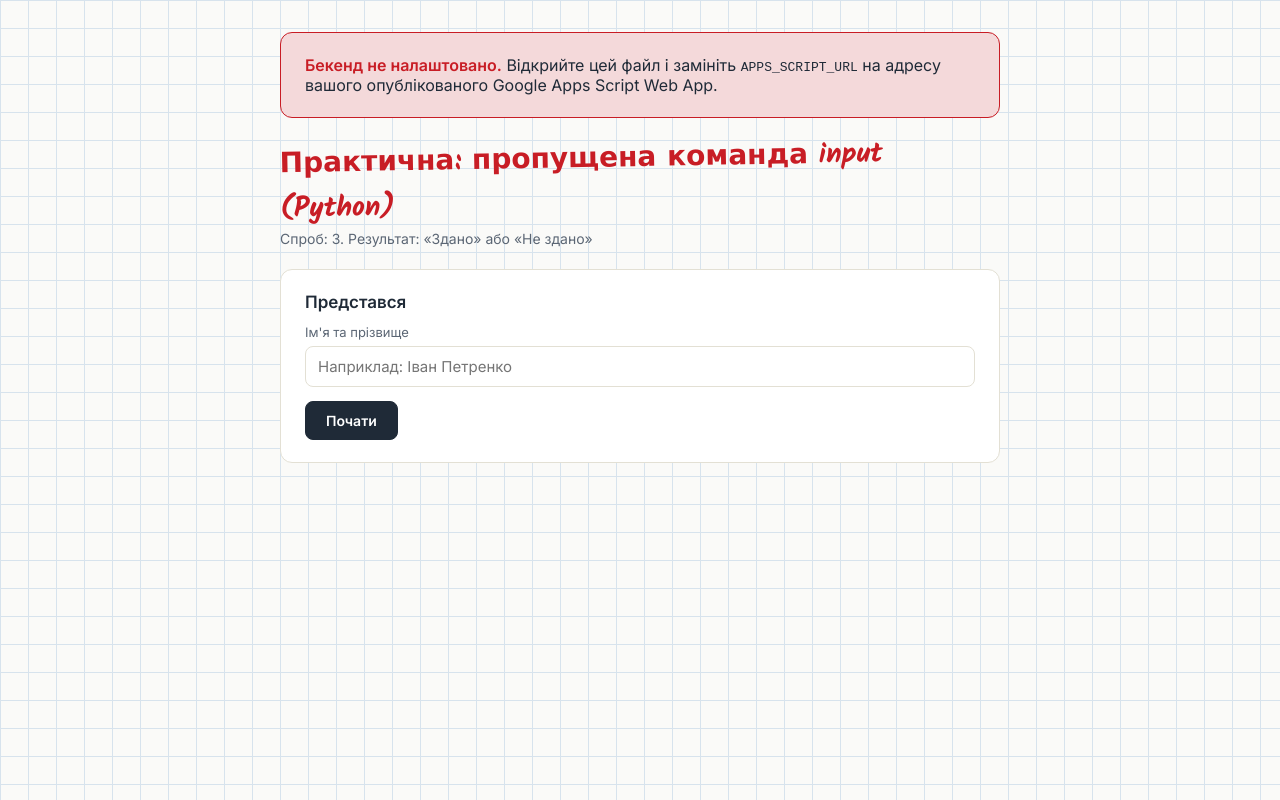
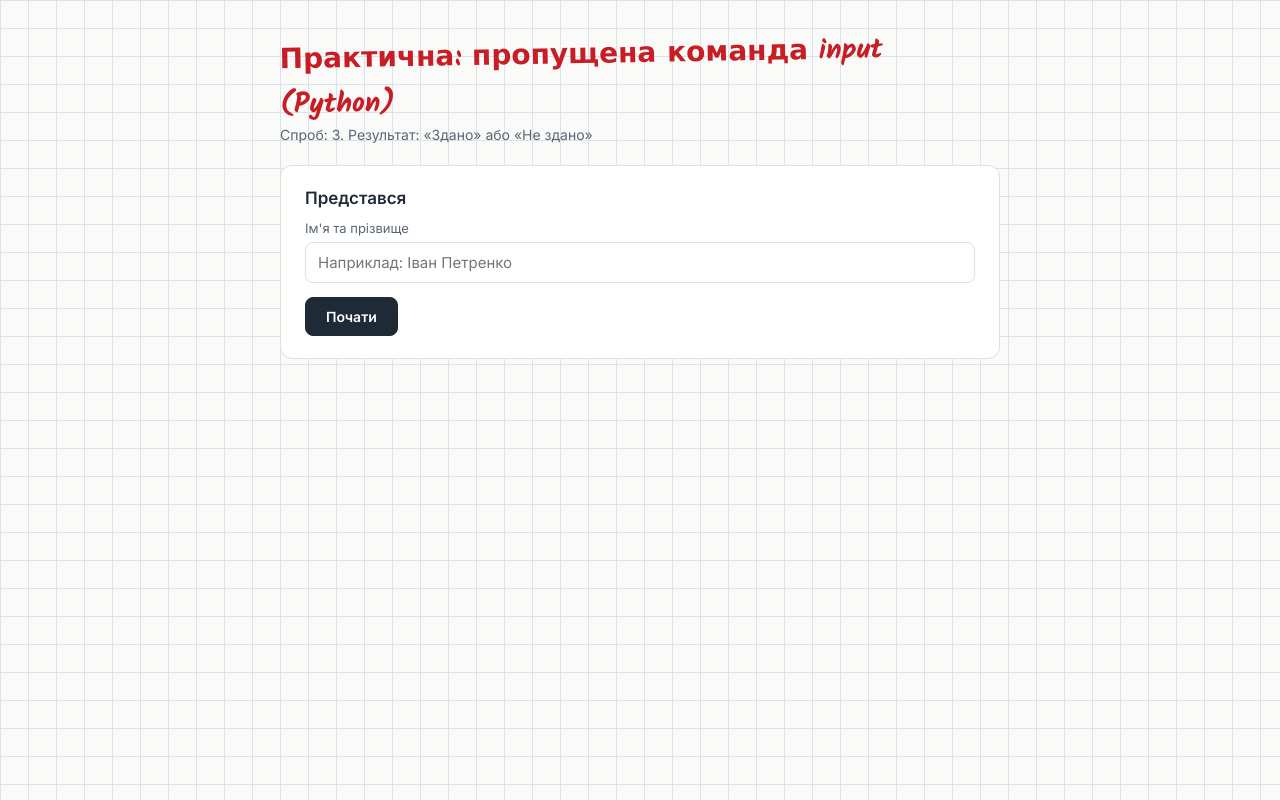
Before and after one commit to kgvas/python-add-command-1, a plain HTML site: page fill-gap-template.html in a window 1280 px wide. Drawn offline with Linux system fonts and the light colour scheme.

Commit message:
Update fill-gap-template.html

```diff
--- a/fill-gap-template.html
+++ b/fill-gap-template.html
@@ -167,7 +167,7 @@ const EXPECTED_ANSWER = "input";
 const MAX_ATTEMPTS = 3;
 
 // Той самий backend URL, що й у інших файлах.
-const APPS_SCRIPT_URL = 'ВСТАВТЕ_СЮДИ_URL_ВЕБ_ДОДАТКУ';
+const APPS_SCRIPT_URL = 'https://script.google.com/macros/s/AKfycbwV-7uv0mb15o2c3wFyFlG6RHiPoYqLOgTXXHA2bg8620b4SwQh8kljiqajZYDwSgeD/exec';
 
 // Пароль для перегляду результатів викладачем.
 const TEACHER_PASSCODE = 'вчитель2026';
```
